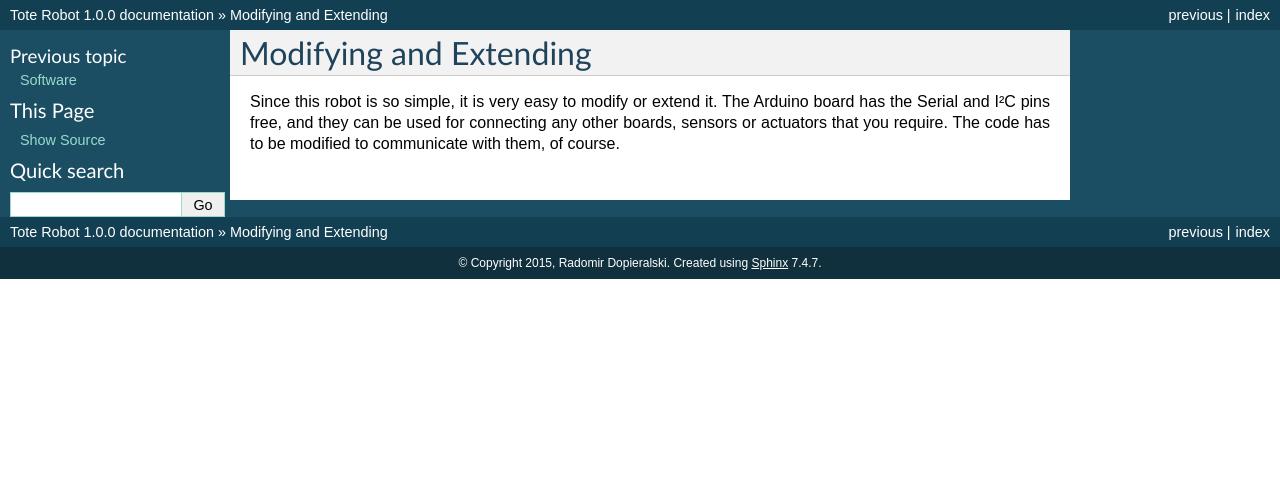
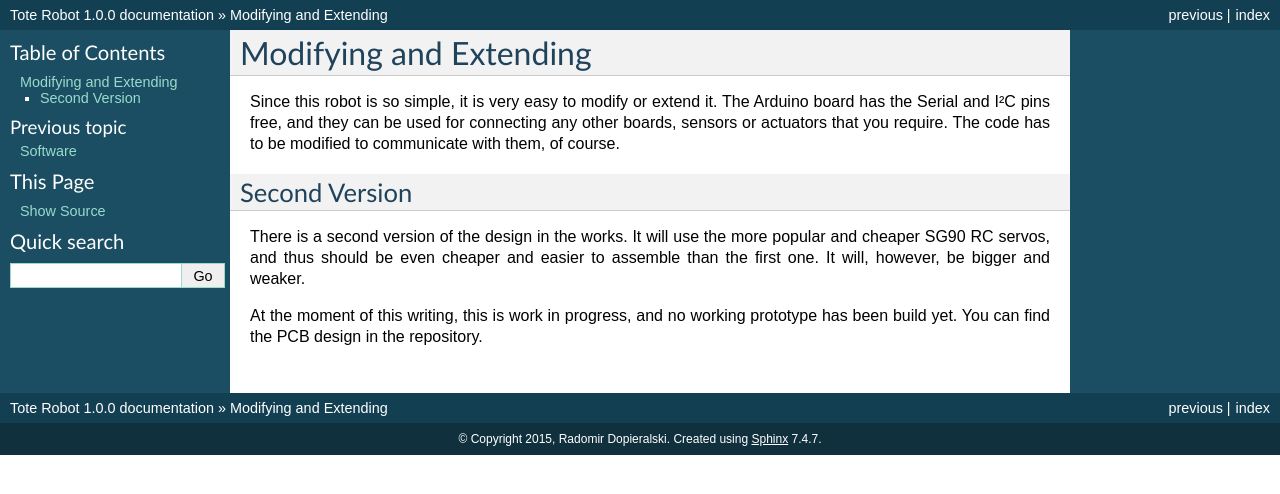
Before and after one commit to andrewsagio/tote, a Sphinx documentation site: the page built from doc/hacking.rst, in a window 1280 px wide. Shown: the top 494 px of the page. Built offline with Sphinx 7.4.7, drawn with Linux system fonts in a browser that asks for light colours; formulas are drawn with MathJax 3; pages that are not in the unit, such as notebooks, are missing from menus.

Commit message:
Second version

```diff
--- a/doc/hacking.rst
+++ b/doc/hacking.rst
@@ -1,7 +1,18 @@
 Modifying and Extending
-=======================
+***********************
 
 Since this robot is so simple, it is very easy to modify or extend it. The
 Arduino board has the Serial and I²C pins free, and they can be used for
 connecting any other boards, sensors or actuators that you require. The code
 has to be modified to communicate with them, of course.
+
+
+Second Version
+==============
+
+There is a second version of the design in the works. It will use the more
+popular and cheaper SG90 RC servos, and thus should be even cheaper and easier
+to assemble than the first one. It will, however, be bigger and weaker.
+
+At the moment of this writing, this is work in progress, and no working
+prototype has been build yet. You can find the PCB design in the repository.
```
Also changed, not shown: 5 other files.
